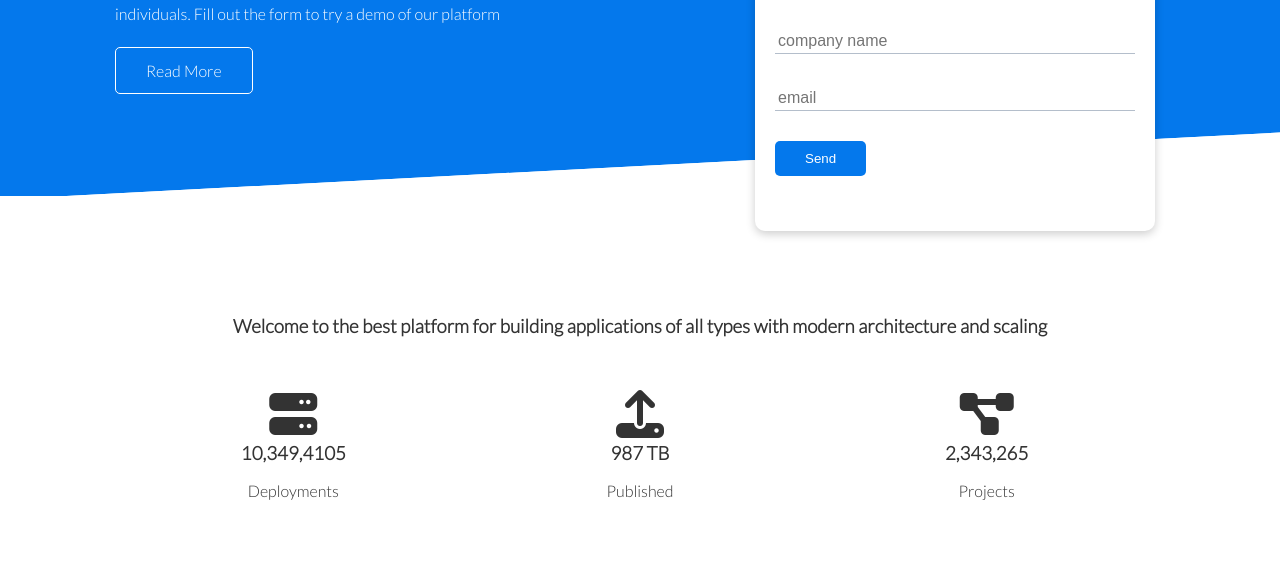
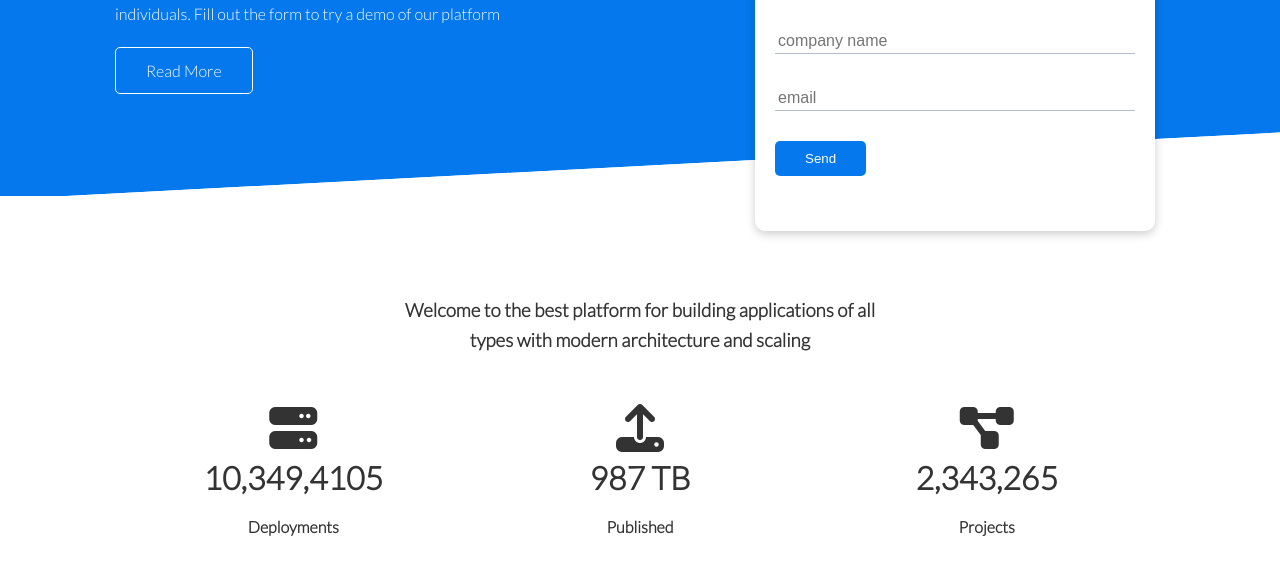
Before and after one commit to andrewteece/Loruki-Website, a plain HTML site: page index.html in a window 1280 px wide. Shown: the part 274-848 px from the top of the page. Drawn offline with Linux system fonts and the light colour scheme.

Commit message:
style stats grid h3 and p

```diff
--- a/css/style.css
+++ b/css/style.css
@@ -161,6 +161,20 @@ p {
   padding-top: 6.25rem;
 }
 
+.stats__heading {
+    max-width: 31.25rem;
+    margin: auto;
+}
+
+.stats .grid h3 {
+  font-size: var(--fs-600);
+}
+
+.stats .grid p {
+    font-size: var(--fs-400);
+    font-weight: bold;
+}
+
 /* UTILITY CLASSES */
 
 .container {
--- a/index.html
+++ b/index.html
@@ -58,7 +58,7 @@
       <!-- STATS -->
       <section class="stats">
         <div class="container">
-            <h3 class="stats__heading text__center margin-y__1">Welcome to the best platform for building applications of all types with modern architecture and scaling</h3>
+            <h3 class="stats__heading text__center">Welcome to the best platform for building applications of all types with modern architecture and scaling</h3>
 
             <div class="grid grid__3 text__center margin-y__4">
                 <div>
```
